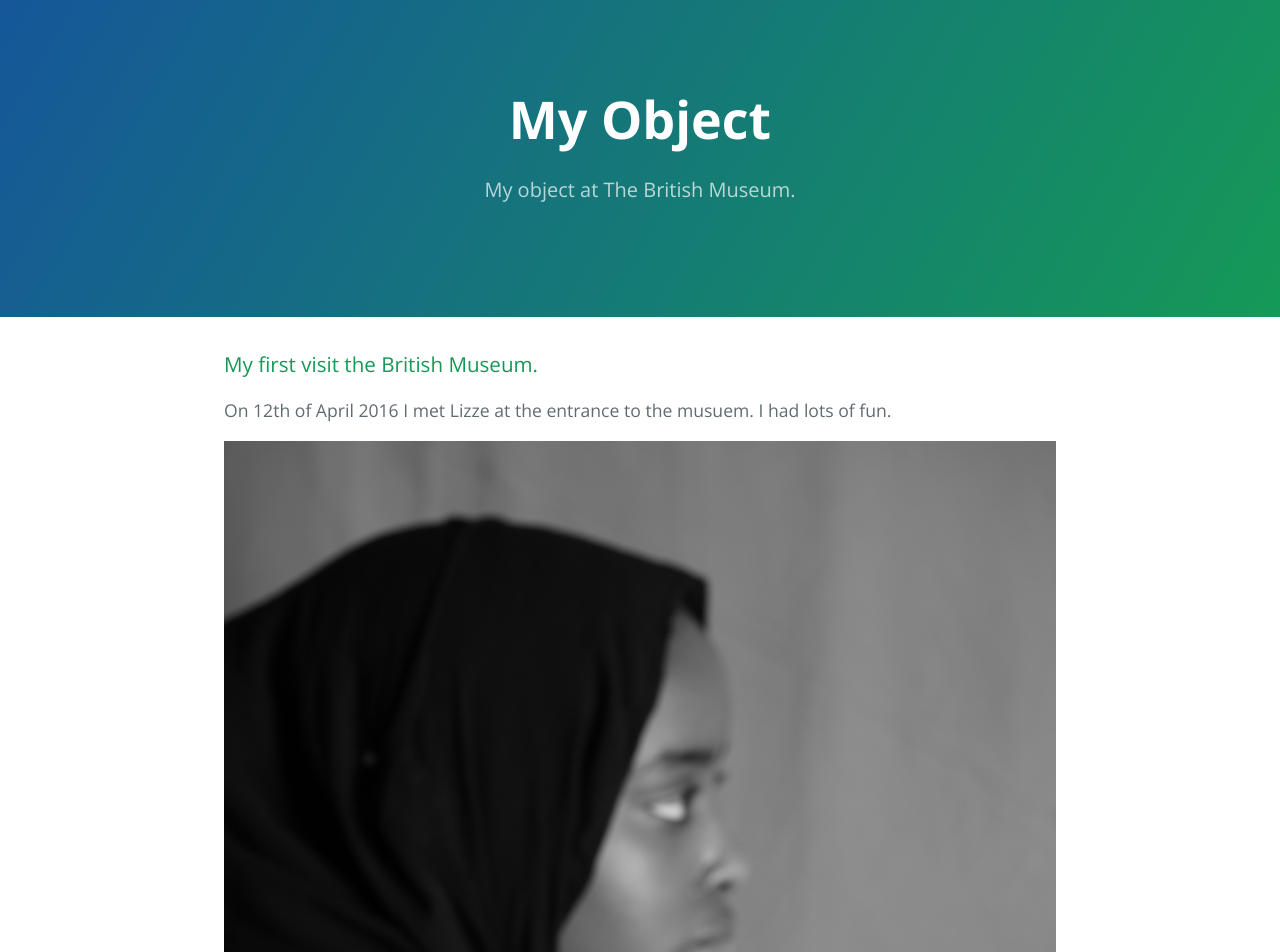
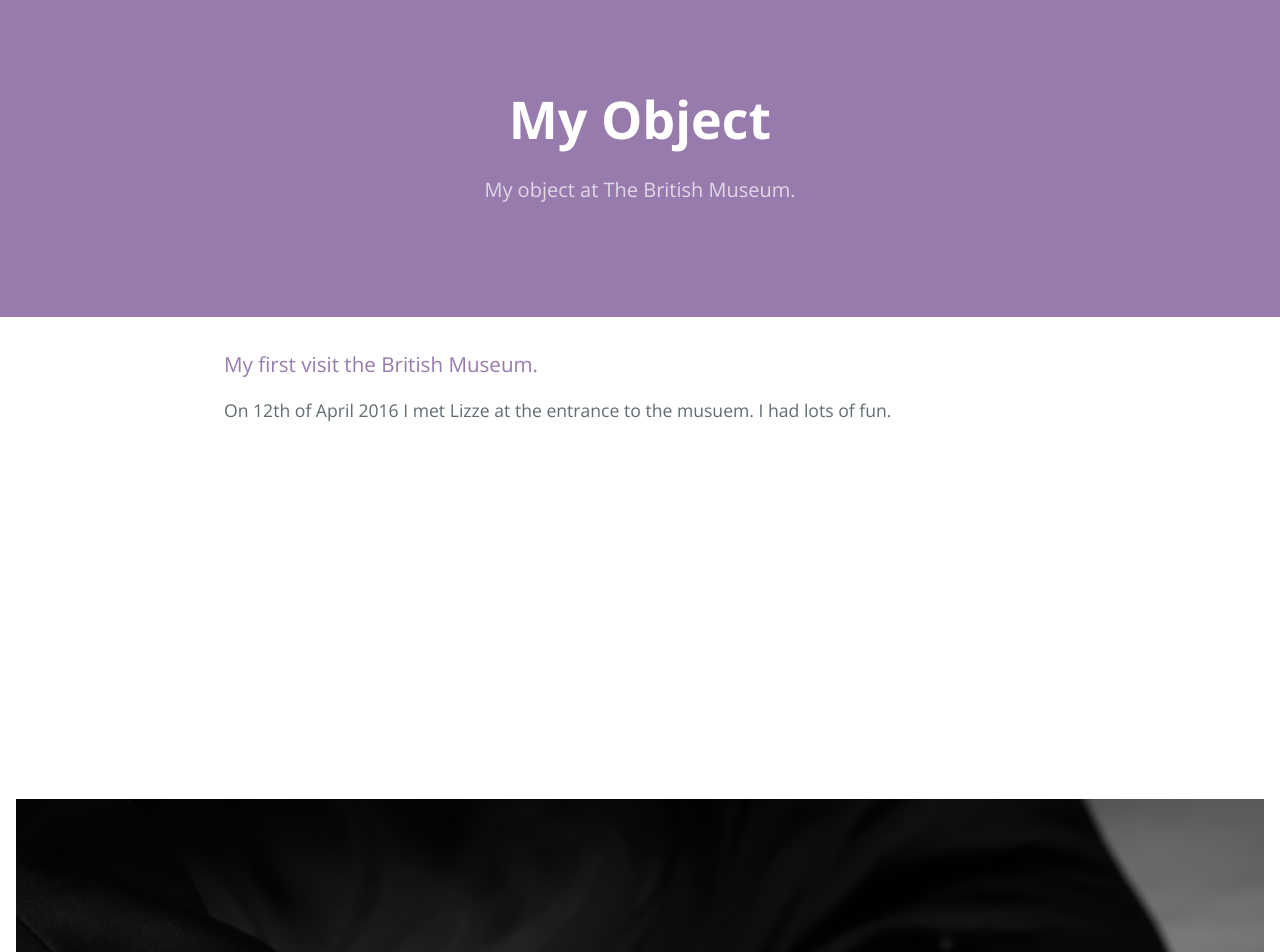
Before and after one commit to samiira15/my-object, a plain HTML site: page index.html in a window 1280 px wide. Shown: the top 952 px of the page. Drawn offline with nearby package versions, Linux system fonts and the light colour scheme.

Commit message:
Update stylesheet.css

```diff
--- a/stylesheets/stylesheet.css
+++ b/stylesheets/stylesheet.css
@@ -56,8 +56,8 @@ a {
 .page-header {
   color: #fff;
   text-align: center;
-  background-color: #159957;
-  background-image: linear-gradient(120deg, #155799, #159957); }
+  background-color: #977BAD;
+  }
 
 @media screen and (min-width: 64em) {
   .page-header {
@@ -243,3 +243,27 @@ a {
 @media screen and (max-width: 42em) {
   .site-footer {
     font-size: 0.9rem; } }
+
+ /* My custom styles */
+
+
+.page-header {
+  color: #fff;
+  text-align: center;
+    background-color: #977BAD ; }
+
+
+
+  .main-content h3 {
+  color: #977BAD ;
+  }
+
+img {
+-webkit-transform: rotate(90deg);
+    -moz-transform: rotate(90deg);
+    -o-transform: rotate(90deg);
+    -ms-transform: rotate(90deg);
+  transform: rotate(90deg);
+  margin-top: 150px;
+  margin-bottom: 100px;
+}
```
